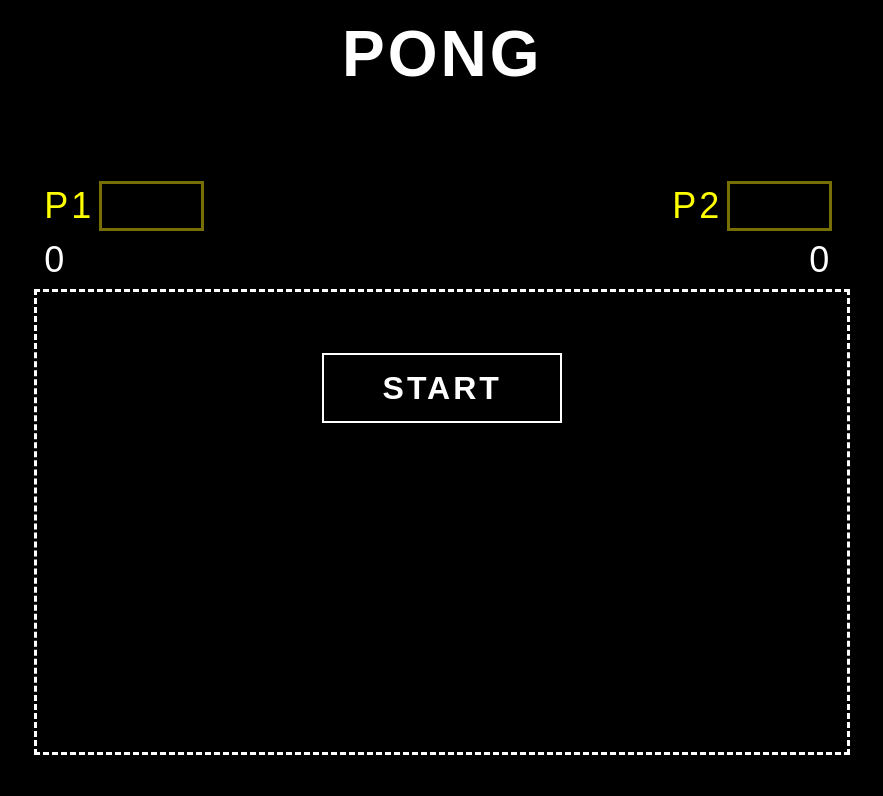
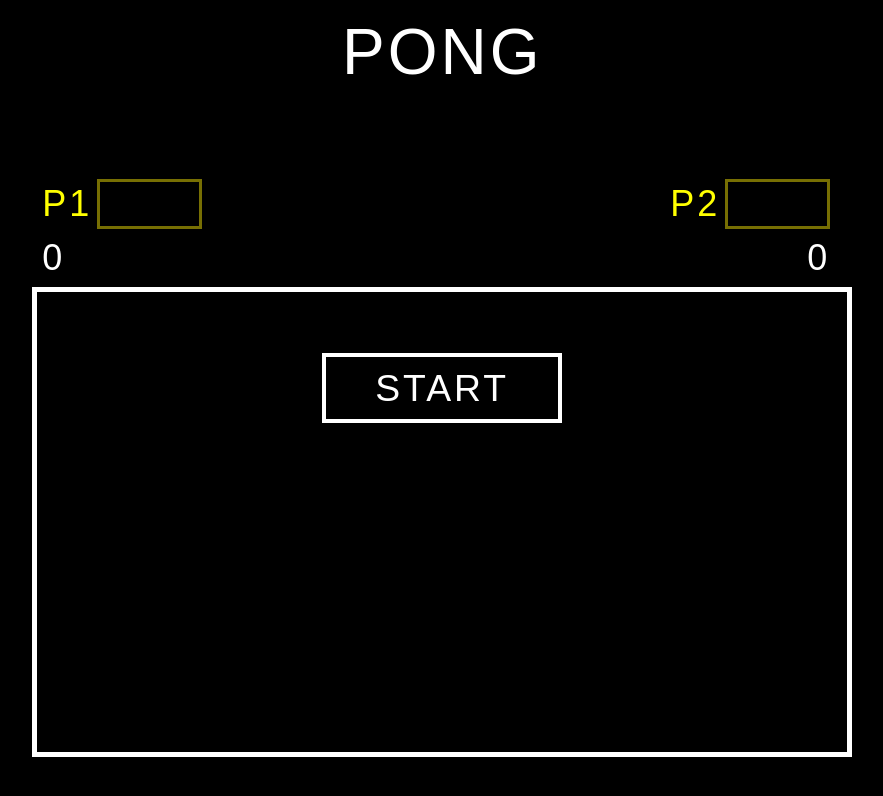
Before and after one commit to paulinbrgamer/Pong-Game, a plain HTML site: page index.html in a window 1280 px wide. Shown: the whole page, without its empty margins (185-1068 px from the left). Drawn offline with Linux system fonts and the light colour scheme; a web font is replaced by a local one.

Commit message:
mudança visual

```diff
--- a/index.html
+++ b/index.html
@@ -30,14 +30,14 @@
         }
         .title{
             margin-bottom: 90px;
-            font-weight: 600;
+            font-weight: 400;
             font-size: 48pt;
             color: white;
         }
         #display{
             padding: 5px;
             background-color: black;
-            border: 3px dashed white;
+            border: 5px solid white;
         }
         .scores{
             margin-left: 10px;
@@ -47,10 +47,10 @@
             justify-content: space-between;
         }
         #start-button{
-            font-size: 24pt;
-            font-weight: 600;
+            font-size: 28pt;
+            font-weight: 400;
             background-color: black;
-            border: 2px solid;
+            border: 4px solid;
             width: 240px;
             height: 70px;
             position: absolute;
```
